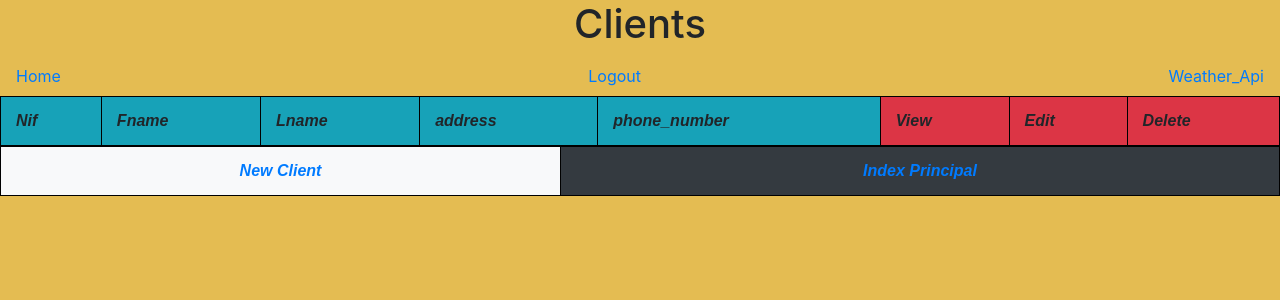
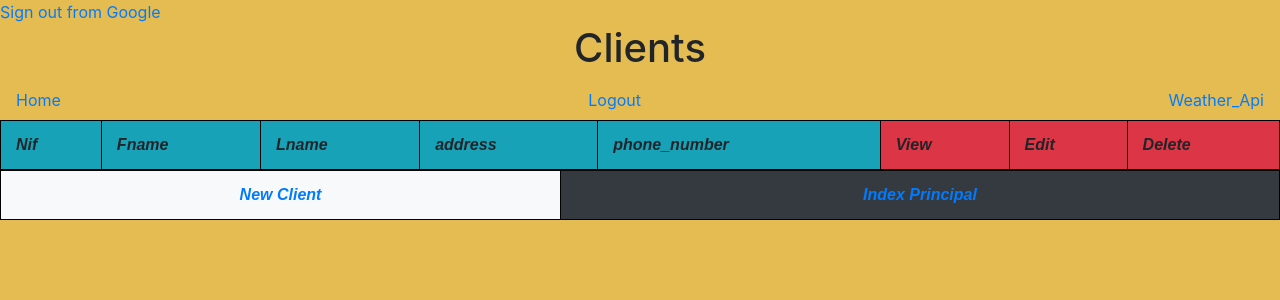
Before and after one commit to bs63/second-part, a Django app: page / in a window 1280 px wide. Shown: the top 300 px of the page. Run offline with Django 3.2, Linux system fonts and the light colour scheme; data that the repository does not hold is empty; some libraries are stand-ins or nearby versions.

Commit message:
Google OAuth

```diff
--- a/restaurant/clients/templates/clients/client_list.html
+++ b/restaurant/clients/templates/clients/client_list.html
@@ -1,3 +1,28 @@
+<script src="https://apis.google.com/js/platform.js" async defer></script>
+<meta name="google-signin-client_id" content="454446668642-m9353ror6rl1hdl97h5mcjf3ke8ic1pn.apps.googleusercontent.com">
+
+<div class="g-signin2" data-onsuccess="onSignIn"></div>
+<script>
+  function onSignIn(googleUser) {
+    var profile = googleUser.getBasicProfile();
+    document.getElementById('profileinfo').innerHTML = profile.getName() + "<br>"
+      + "<a href='mailto:'" + profile.getEmail() + "'>" + profile.getEmail() + "</a>" + "<br>"
+      + "<img src='" + profile.getImageUrl() + "'/>";
+  }
+</script>
+
+
+<a href="#" onclick="signOut();">Sign out from Google</a>
+<script>
+  function signOut() {
+    var auth2 = gapi.auth2.getAuthInstance();
+    auth2.signOut().then(function () {
+      console.log('User signed out.');
+    });
+  }
+</script>
+
+
 <center><h1>Clients</h1></center>
 
 <table border="1">
```
